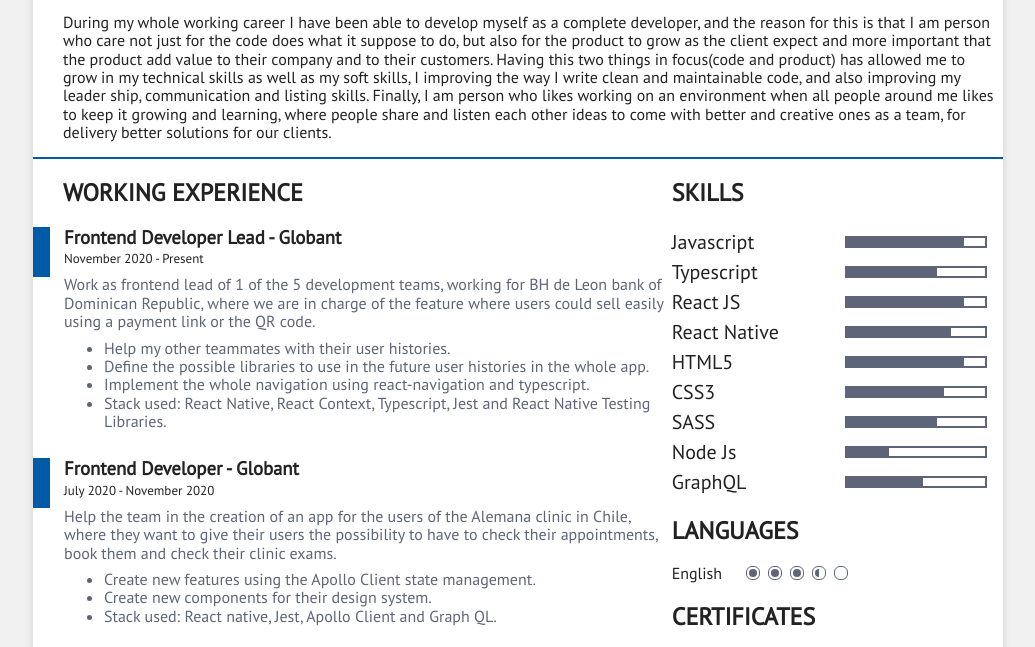
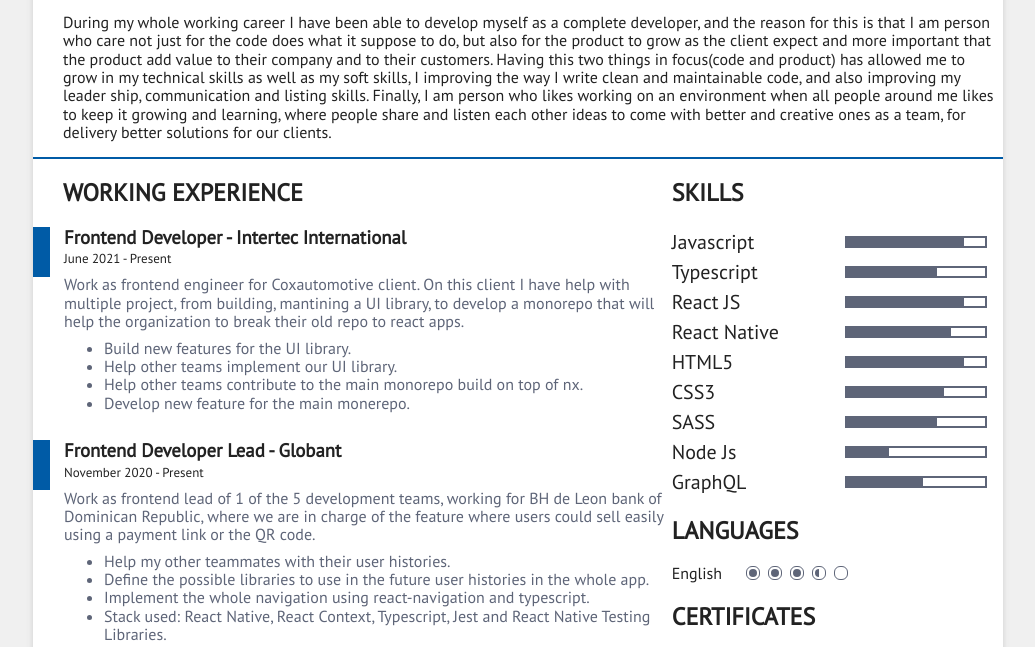
Before and after one commit to kamo93/my-cv, a website built with Parcel: page index.html in a window 1280 px wide. Shown: the part 79-726 px from the top of the page, without its empty margins (122-1157 px from the left). Built offline with nearby package versions, Linux system fonts and the light colour scheme.

Commit message:
update cv and todo list

```diff
--- a/index.html
+++ b/index.html
@@ -101,6 +101,26 @@
     <section style="display: flex; flex: 6; flex-direction: column">
       <div>
         <h2 class="margin-personal-right">WORKING EXPERIENCE</h2>
+        <article class="professional-experience-block">
+          <div class="block-color"></div>
+          <div>
+            <h3 class="professional-experience-title">Frontend Developer - Intertec International</h3>
+            <span>June 2021 - Present</span>
+            <div class="professional-experience-info">
+              <p>
+                Work as frontend engineer for Coxautomotive client. On this client I have help with multiple project,
+                from building, mantining a UI library, to develop a monorepo that will help the organization to break
+                their old repo to react apps.
+              </p>
+              <ul>
+                <li>Build new features for the UI library.</li>
+                <li>Help other teams implement our UI library.</li>
+                <li>Help other teams contribute to the main monorepo build on top of nx.</li>
+                <li>Develop new feature for the main monerepo.</li>
+              </ul>
+            </div>
+          </div>
+        </article>
         <article class="professional-experience-block">
           <div class="block-color"></div>
           <div>
```
Also changed, not shown: README.md (added), 1 other file.
